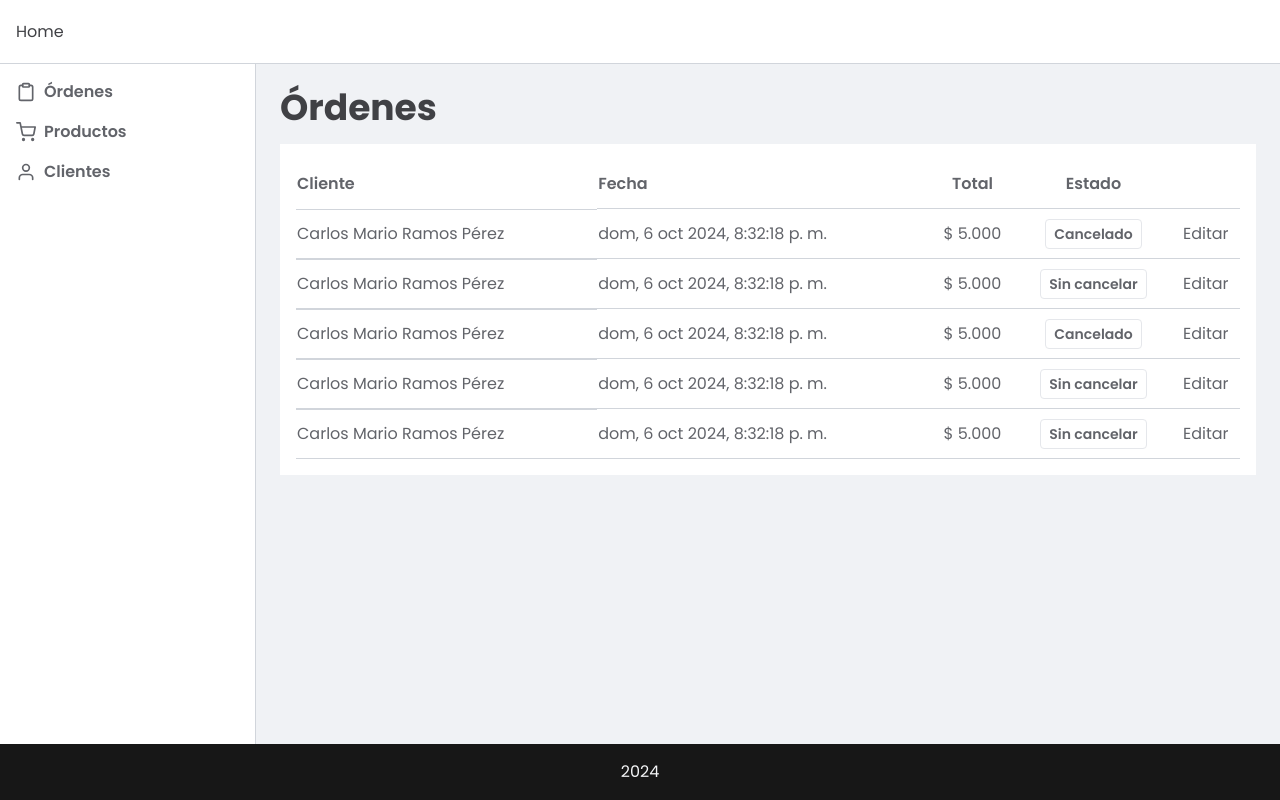
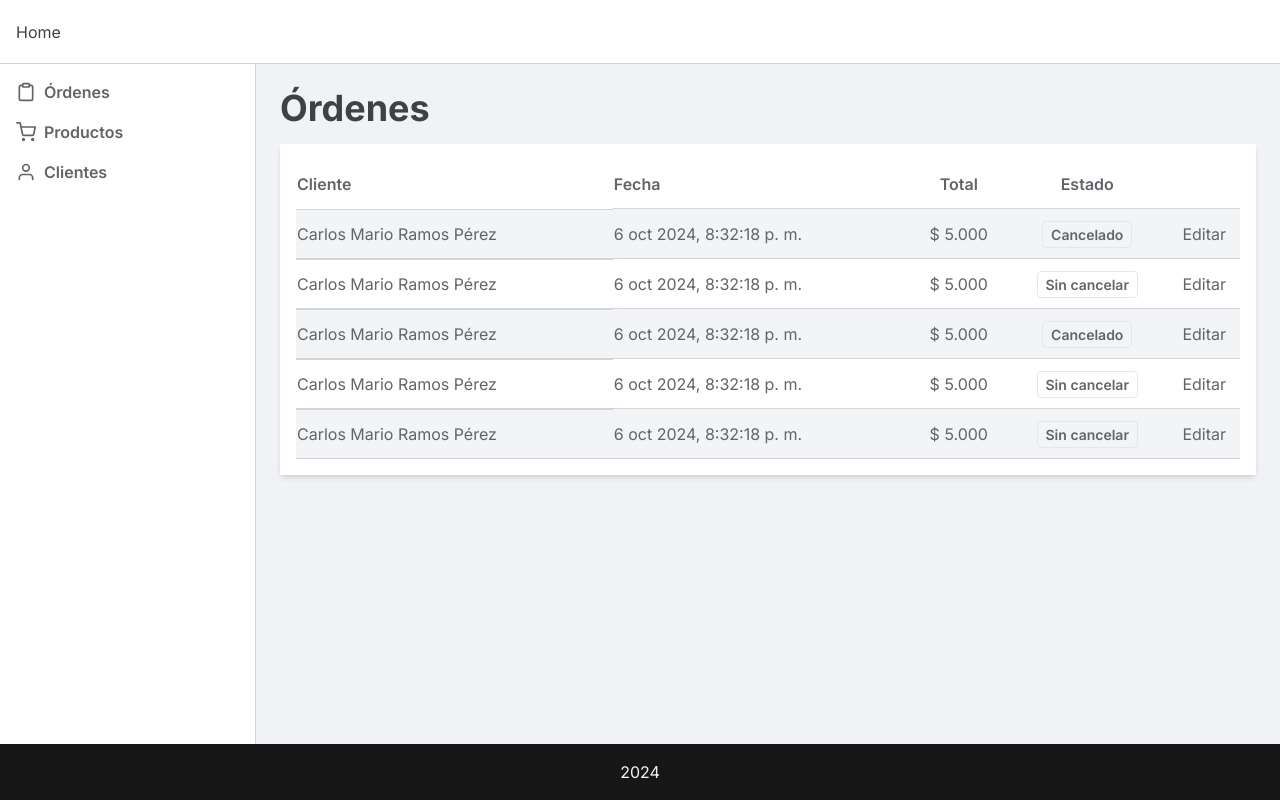
Before and after one commit to soycmramos/react-pos, a React (Vite) app: page /orders in a window 1280 px wide. Built offline with nearby package versions, Linux system fonts and the light colour scheme.

Commit message:
Change font and styñe table

```diff
--- a/src/index.css
+++ b/src/index.css
@@ -1,5 +1,4 @@
-@import url('https://fonts.googleapis.com/css2?family=Poppins:ital,wght@0,100;0,200;0,300;0,400;0,500;0,600;0,700;0,800;0,900;1,100;1,200;1,300;1,400;1,500;1,600;1,700;1,800;1,900&display=swap');
-@import url('https://fonts.googleapis.com/css2?family=Roboto:ital,wght@0,100;0,300;0,400;0,500;0,700;0,900;1,100;1,300;1,400;1,500;1,700;1,900&display=swap');
+@import url('https://fonts.googleapis.com/css2?family=Inter:ital,opsz,wght@0,14..32,100..900;1,14..32,100..900&family=Lato:ital,wght@0,100;0,300;0,400;0,700;0,900;1,100;1,300;1,400;1,700;1,900&family=Open+Sans:ital,wght@0,300..800;1,300..800&display=swap');
 
 @tailwind base;
 @tailwind components;
--- a/src/pages/Orders.jsx
+++ b/src/pages/Orders.jsx
@@ -1,11 +1,8 @@
-import { useState } from 'react'
-import { FiUser } from 'react-icons/fi'
-
 export default function Orders() {
 	document.title = 'Orders'
 
 	const date = new Date().toLocaleDateString('es-ES', {
-		weekday: 'short',
+		// weekday: 'short',
 		year: 'numeric',
 		month: 'short',
 		day: 'numeric',
@@ -21,7 +18,7 @@ export default function Orders() {
 	return (
 		<section className='p-6'>
 			<h2 className='text-4xl font-bold pb-4'>Órdenes</h2>
-			<div className='bg-white p-4'>
+			<div className='bg-white p-4 shadow-md'>
 				<table className='bg-white p-6 w-full text-left'>
 					<thead>
 						<tr>
@@ -38,7 +35,7 @@ export default function Orders() {
 								const color = x === 0 ? 'green' : 'red'
 								const content = x === 0 ? 'Cancelado' : 'Sin cancelar'
 								return (
-									<tr>
+									<tr className='odd:bg-gray-100'>
 										<td className='py-3 border-y border-gray-300 flex items-center'>Carlos Mario Ramos Pérez</td>
 										<td className='py-3 border-y border-gray-300'>{date}</td>
 										<td className='py-3 border-y border-gray-300 text-center'>$ 5.000</td>
--- a/tailwind.config.js
+++ b/tailwind.config.js
@@ -6,7 +6,7 @@ export default {
   ],
   theme: {
     fontFamily: {
-      sans: ['Poppins', 'system-ui', 'sans-serif']
+      sans: ['Inter', 'system-ui', 'sans-serif']
     },
     extend: {
       spacing: {
```
